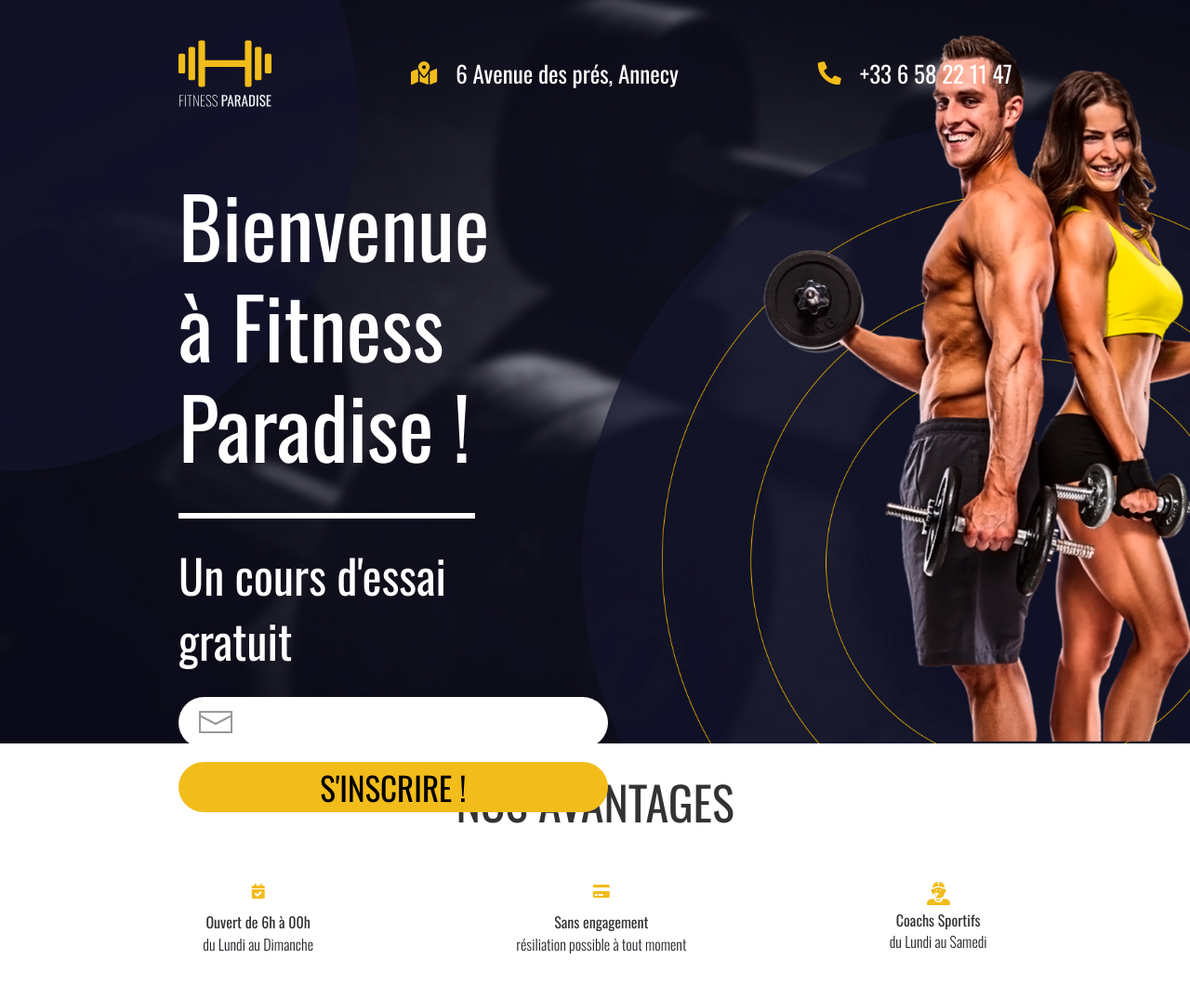
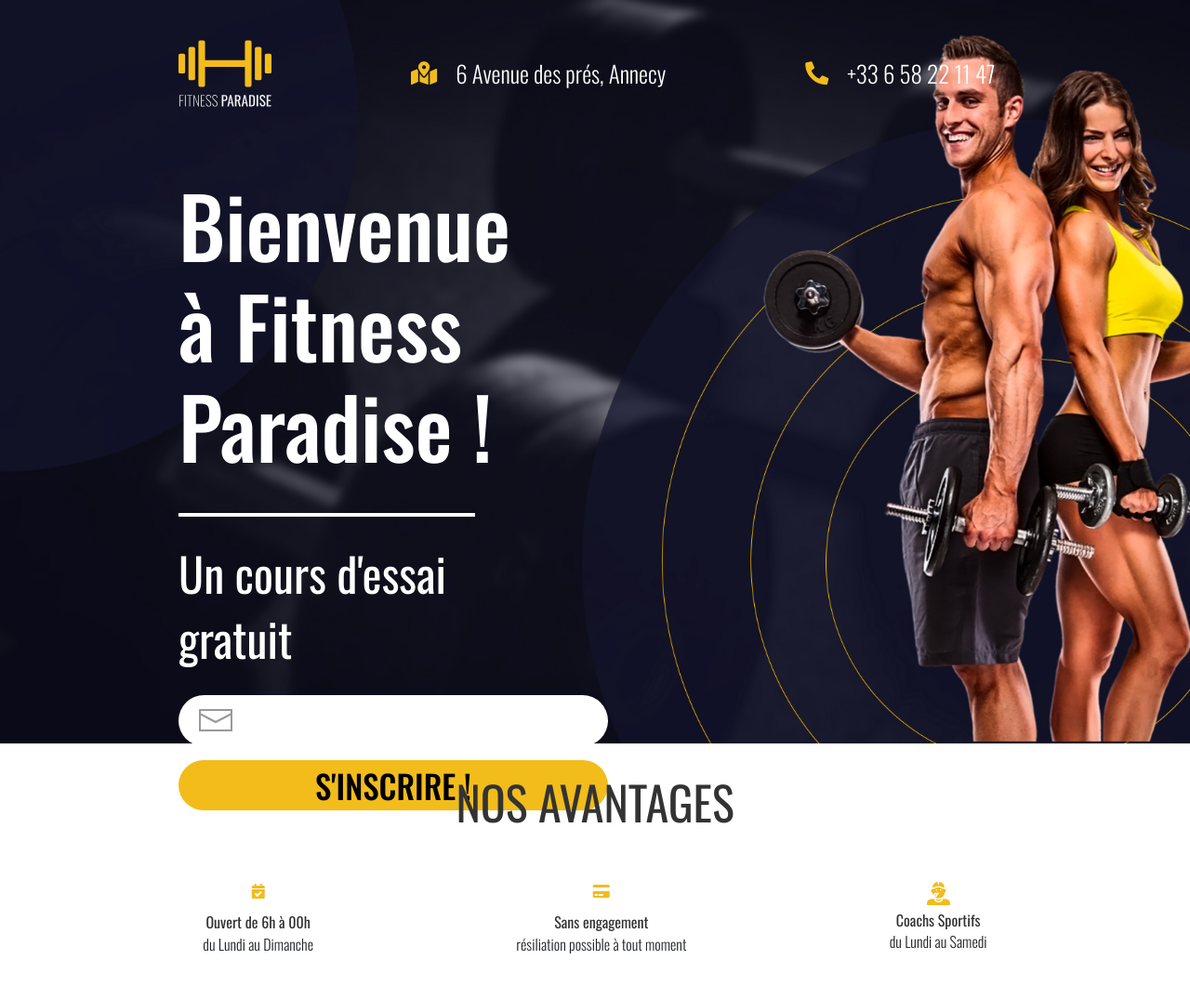
Before and after one commit to ToscaGitHub/paradise-fitness, a PHP site: page / in a window 1280 px wide. Shown: the whole page at 93% size. Run offline with PHP 8.4, Linux system fonts and the light colour scheme; some libraries are stand-ins or nearby versions.

Commit message:
sixth maj

```diff
--- a/css/style.css
+++ b/css/style.css
@@ -93,6 +93,7 @@ body {
 
     font-family: 'Oswald', sans-serif;
     font-size: 25px;
+    font-weight: 300;
 
     margin-left: 20px;
 
@@ -153,7 +154,7 @@ body {
 
 .firstPart {
 
-    width: 30vw;
+    width: 32vw;
     height: 100vh;
 
     margin-left: 15vw;
@@ -171,12 +172,13 @@ body {
 
     font-family: 'Oswald', sans-serif;
     font-size: 90px;
+    font-weight: 500;
 
 }
 
 .firstPart hr {
 
-    border: 3px solid #ffffff;
+    border: 2px solid #ffffff;
     width: 319px;
 
     opacity: 1;
@@ -189,6 +191,7 @@ body {
 
     font-family: 'Oswald', sans-serif;
     font-size: 50px;
+    font-weight: 400;
 
     margin-top: 5px;
 
@@ -241,6 +244,8 @@ body {
 #email {
 
     background-color: #ffffff;
+    font-family: 'Oswald', sans-serif;
+    font-weight: 300;
 
 }
 
@@ -249,6 +254,7 @@ body {
 
     font-family: 'Oswald', sans-serif;
     font-size: 35px;
+    font-weight: 500;
 
     width: 462px;
 
@@ -301,6 +307,42 @@ body {
 
 }
 
+.info1 {
+
+    transition: all 0.2s ease-in-out;
+
+}
+
+.info1:hover {
+
+    transform: scale(1.3);
+
+}
+
+.info2 {
+
+    transition: all 0.2s ease-in-out;
+
+}
+
+.info2:hover {
+
+    transform: scale(1.3);
+
+}
+
+.info3 {
+
+    transition: all 0.2s ease-in-out;
+
+}
+
+.info3:hover {
+
+    transform: scale(1.3);
+
+}
+
 .advantages i {
 
     width: 25px;
@@ -334,4 +376,5 @@ body {
 
     margin-top: 0px;
 
+
 }
--- a/index.php
+++ b/index.php
@@ -45,23 +45,23 @@
 
 <div class="info">
 
-    <h3>NOS AVANTAGES</h3>
+    <h3 class="uk-animation-slide-top">NOS AVANTAGES</h3>
 
-    <div class="advantages">
+    <div class="advantages" uk-scrollspy="target: > div; cls: uk-animation-fade; delay: 200">
 
-        <div>
+        <div uk-scrollspy-class="uk-animation-slide-top" class="info1">
             <i class="fas fa-calendar-check"></i>
             <h5>Ouvert de 6h à 00h</h5>
             <p>du Lundi au Dimanche</p>
         </div>
 
-        <div>
+        <div uk-scrollspy-class="uk-animation-slide-bottom" class="info2">
             <i class="fas fa-credit-card"></i>
             <h5>Sans engagement</h5>
             <p>résiliation possible à tout moment</p>
         </div>
 
-        <div>
+        <div uk-scrollspy-class="uk-animation-slide-top" class="info3">
             <img src="images/icons/coach.svg" alt="coach Icon" class="coach">
             <h5>Coachs Sportifs</h5>
             <p>du Lundi au Samedi</p>
```
